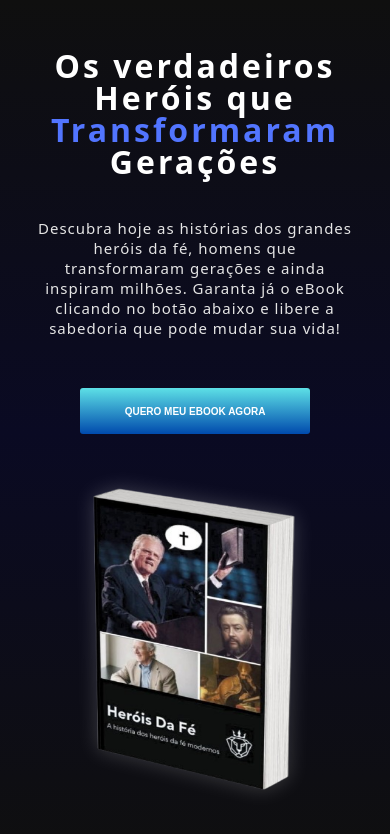
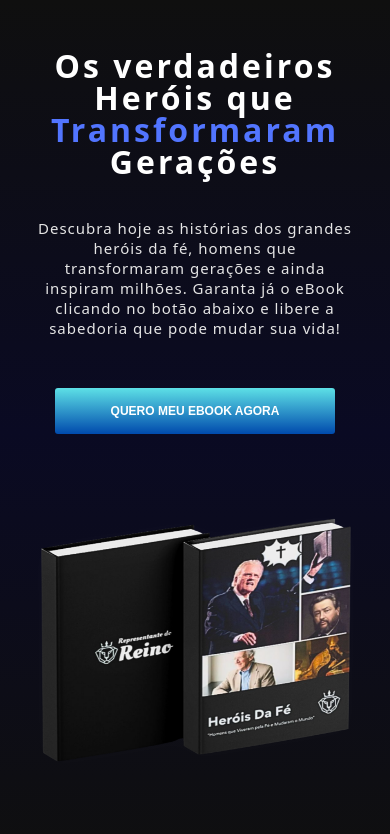
Before and after one commit to maarinlucas/pagina_de_vendas_representantesdoreino, a React (Vite) app: page / in a window 390 px wide. Shown: the top 834 px of the page. Built offline with nearby package versions, Linux system fonts and the light colour scheme.

Commit message:
first commit

```diff
--- a/src/App.jsx
+++ b/src/App.jsx
@@ -7,7 +7,7 @@ import { ScrollTrigger } from 'gsap/ScrollTrigger'
 
 function App() {
   const redirectToKirvano = () => {
-    window.location.href = 'https://pay.kirvano.com/776a100e-d53e-4f5e-9a5a-f5ca18bfe53d';
+    window.location.href = 'https://pay.kirvano.com/ba738c3c-d4ae-41ad-82f7-be252412c359';
   };
 
   useLayoutEffect(() => {
@@ -126,9 +126,9 @@ function App() {
 
       <div className="parte2">
         <div className="parte2a">
-          <p>Este e-book é uma obra original dos Representantes Do Reino, um canal de comunicação dedicada a pregar o evangelho de forma divertida, descontraída e original, nele você conhecer histórias de ums dos maiores heróis do cristianismo, depois dos apóstolos e profetas, além de poder connhecer algumas de suas frases mais impactantes, antes que se pergunte, este ebook vai te trazer grandes reflexões baseadas
+          <p>Este e-book é uma obra original dos Representantes Do Reino, um canal de comunicação dedicada a pregar o evangelho de forma divertida, descontraída e original, nele você conhecer histórias de ums dos maiores heróis do cristianismo, depois dos apóstolos e profetas, além de poder connhecer algumas de suas frases mais impactantes, antes que se pergunte, este ebook vai te trazer grandes reflexões baseadas em um contexto sólido da palavra de Deus,
           </p>
-          <p>em um contexto sólido da palavra de Deus, caso você tenha uma certa dificuldade em entende-la em sua totalidade, com certeza este livro te ajudará a entender pelo meno a base do que significa ser um discípulo de Jesus e a importancia de viver segundo os princípios ensinadas pela bíblia, tanto por ele como pelos profetas, adquira o seu e-book clicando no botão abaixo, tenho certeza que a sua leitura irá mudar a sua vida.
+          <p className='mTop'>Ele ajudará principalmente pessoas que se encontram com uma certa dificuldade de entender as escrituras, com toda a certeza este material te levará a compreender melhor a base do que significa ser um discípulo de Jesus e a importancia de viver segundo os princípios ensinados por ele, pelos profetas e por seus discípulos, adquira o seu e-book agora mesmo clicando no botão abaixo, tenho absoluta certeza que a sua leitura irá mudar a sua vida!
           </p>
         </div>
         <div className="parte2b">
@@ -145,9 +145,9 @@ function App() {
             </p>
           </div>
           <div className="descontoB">
-            <p>De <s>19,90</s> por</p>
+            <p>De <s>19,90</s> por apenas</p>
             <strong>9,95</strong>
-            <p>em até <span>4x</span></p>
+            <p>em até 4x!</p>
             <button className='chamada2' onClick={redirectToKirvano}>APROVEITAR OFERTA</button>
           </div>
         </div>
--- a/src/index.css
+++ b/src/index.css
@@ -130,25 +130,23 @@ span {
 }
 
 .bookImg {
-  max-width: 400px;
-  min-width: 350px;
-  max-height: 400px;
+  max-width: 600px;
+  max-height: 550px;
   width: 100%;
   height: 100%;
-  position: relative;
 }
 
 .bookImg img {
   position: relative;
-  max-width: 106%;
-  max-height: 106%;
+  max-width: 100%;
+  max-height: 100%;
   right: -40px;
   top: -30px;
 
   /* Adicionando sombra suave */
 
   /* Adicionando brilho sutil */
-  filter: drop-shadow(0px 0px 10px rgba(255, 255, 255, 0.2));
+  filter: drop-shadow(0px 0px 10px rgba(255, 255, 255, 0.014));
 }
 
 .parte2 {
@@ -170,12 +168,15 @@ span {
 .parte2a p {
   letter-spacing: 1px;
   width: 100%;
-  max-width: 280px;
+  max-width: 320px;
   min-width: 280px;
   line-height: 24px;
-  font-size: 16px;
+  font-size: 18px;
   color: #E5E5E5;
+  text-indent: 10px;
 }
+
+
 
 .parte2b{
   opacity: 0;
@@ -191,9 +192,9 @@ span {
 }
 
 .desconto {
-  max-width: 500px;
-  min-width: 500px;
+  max-width: 650px;
   width: 100%;
+  height: 300px;
   display: grid;
   grid-template-columns: 60% 40%;
   border: solid #5275ff 1px;
@@ -224,13 +225,13 @@ span {
 .descontoB {
   display: flex;
   flex-direction: column;
-  padding: 40px 20px;
-
+  padding: 30px 40px;
+  justify-content: center;
 }
 
 .descontoA {
   background-color: #12161e;
-  row-gap: 20px;
+  row-gap: 40px;
 }
 
 .descontoA p {
@@ -244,7 +245,7 @@ span {
 .descontoB {
   background: linear-gradient(90deg, #5de0e6, #004aad);
   text-align: center;
-  row-gap: 3px;
+  row-gap: 5px;
 }
 
 .descontoB strong {
@@ -323,28 +324,16 @@ span {
 }
 
 @media (max-width: 780px) {
-  .chamada {
+  .parte2a .mTop {
+    margin-top: 40px;
 
-    font-size: 10px;
-    min-width: 150px;
-    max-width: 230px;
   }
 
-  .parte4 .chamada {
-
-    font-size: 10px;
+  .chamada {
+    font-size: 12px;
     min-width: 250px;
     max-width: 280px;
   }
-
-  .parte2 .chamada {
-
-    font-size: 10px;
-    min-width: 250px;
-    max-width: 280px;
-  }
-
-
 
 
   .parte1,
@@ -354,9 +343,6 @@ span {
     width: 100%;
     padding: 50px 10px;
   }
-
-
-
 
   .parte1 {
     display: flex;
@@ -432,9 +418,8 @@ span {
 
 
   .desconto {
-    max-width: 320px;
-    min-width: 320px;
-    height: 175px;
+    max-width: 100%;
+    height: 320px;
     width: 100%;
     display: grid;
     grid-template-columns: 60% 40%;
@@ -461,11 +446,11 @@ span {
   .descontoB {
     display: flex;
     flex-direction: column;
-    padding: 0px 0px;
+    padding: 4px 4px;
     justify-content: center;
     align-items: center;
     text-align: center;
-    font-size: 11px;
+    font-size: 16px;
   }
 
   .descontoA {
@@ -475,7 +460,7 @@ span {
   }
 
   .descontoA h2 {
-    font-size: 17px;
+    font-size: 20px;
   }
 
   .descontoB {
@@ -486,7 +471,7 @@ span {
   }
 
   .descontoB strong {
-    font-size: 27px;
+    font-size: 36px;
   }
 
 
```
Also changed, not shown: src/assets/mockup.png. Lines whose indentation alone changed are shown as unchanged.
